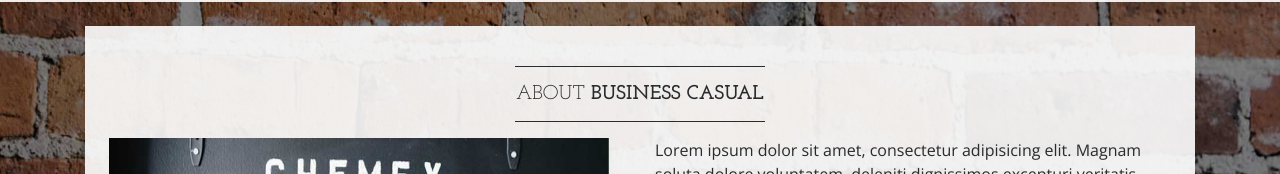
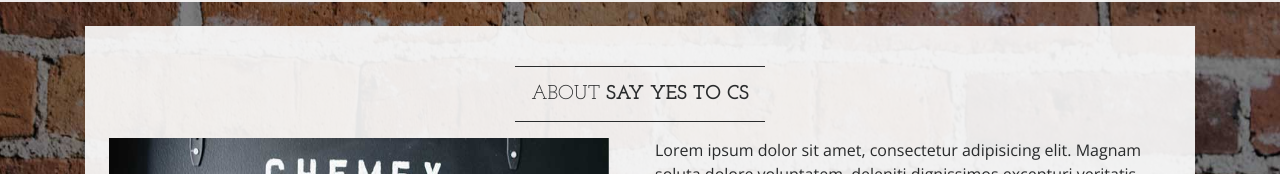
Before and after one commit to sayyestocs/sayyestocs, a website: page startbootstrap-business-casual-4-dev/startbootstrap-business-casual-4-dev/about.html in a window 1280 px wide. Shown: the part 214-388 px from the top of the page. Drawn offline with nearby package versions, Linux system fonts and the light colour scheme.

Commit message:
changed the title and the about our company to say yes to cs

```diff
--- a/startbootstrap-business-casual-4-dev/startbootstrap-business-casual-4-dev/about.html
+++ b/startbootstrap-business-casual-4-dev/startbootstrap-business-casual-4-dev/about.html
@@ -8,7 +8,7 @@
     <meta name="description" content="">
     <meta name="author" content="">
 
-    <title>Business Casual - Start Bootstrap Theme</title>
+    <title>Say Yes To CS</title>
 
     <!-- Bootstrap core CSS -->
     <link href="vendor/bootstrap/css/bootstrap.min.css" rel="stylesheet">
@@ -71,7 +71,7 @@
 
         <div class="bg-faded p-4 my-4">
             <hr class="divider">
-            <h2 class="text-center text-lg text-uppercase my-0">About <strong>Business Casual</strong></h2>
+            <h2 class="text-center text-lg text-uppercase my-0">About <strong>Say Yes To CS</strong></h2>
             <hr class="divider">
             <div class="row">
                 <div class="col-lg-6">
```
